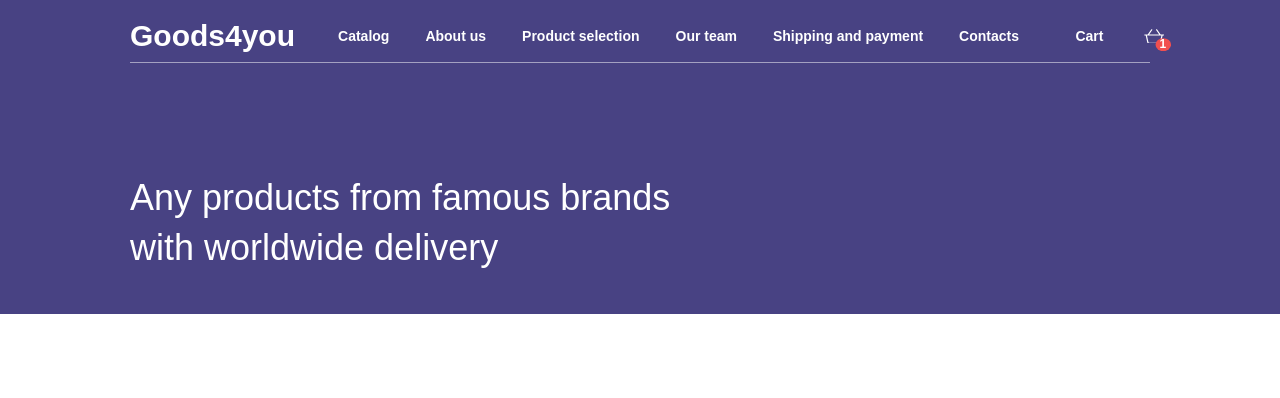
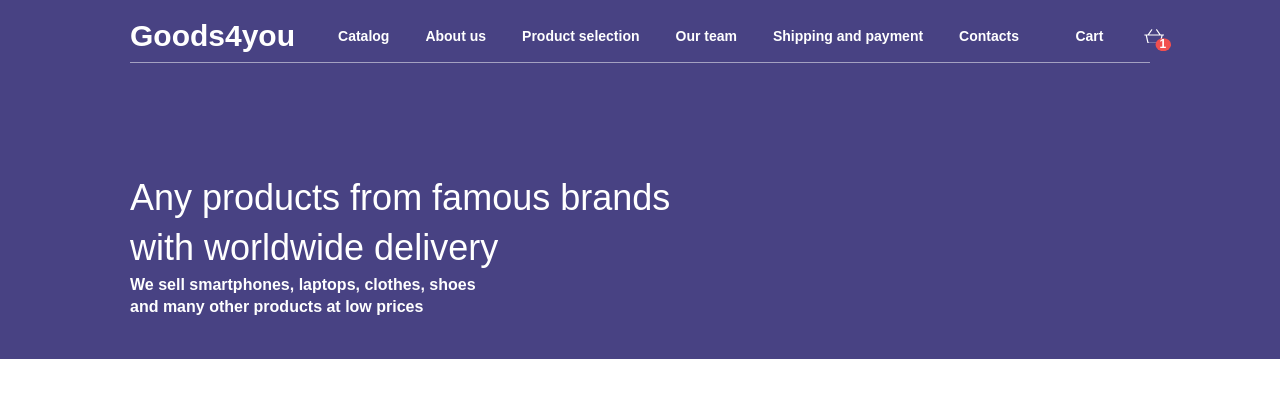
Before and after one commit to distanceOn/t1project, a React (Create React App) app: page / in a window 1280 px wide. Shown: the top 398 px of the page. Built offline with nearby package versions, Linux system fonts and the light colour scheme.

Commit message:
feat: create text atom

```diff
--- /dev/null
+++ b/src/components/atoms/Text/Text.module.scss
@@ -0,0 +1,5 @@
+.text {
+  font-size: 1.6rem;
+  font-weight: 600;
+  line-height: 2.24rem; /* 22.4px */
+}
--- /dev/null
+++ b/src/components/atoms/Text/Text.tsx
@@ -0,0 +1,10 @@
+import S from './Text.module.scss';
+
+type TextProps = {
+  children: React.ReactNode;
+  type: 'hero';
+};
+
+export const Text = ({ children }: TextProps) => {
+  return <p className={S.text}>{children}</p>;
+};
--- a/src/components/molecules/HeroContent/HeroContent.tsx
+++ b/src/components/molecules/HeroContent/HeroContent.tsx
@@ -1,3 +1,4 @@
+import { Text } from '../../atoms/Text/Text';
 import { Title } from '../../atoms/Title/Title';
 import S from './HeroContent.module.scss';
 
@@ -7,6 +8,10 @@ export const HeroContent = () => {
       <Title type='hero'>
         Any products from famous brands with worldwide delivery
       </Title>
+      <Text type='hero'>
+        We sell smartphones, laptops, clothes, shoes <br /> and many other
+        products at low prices
+      </Text>
     </div>
   );
 };
```
